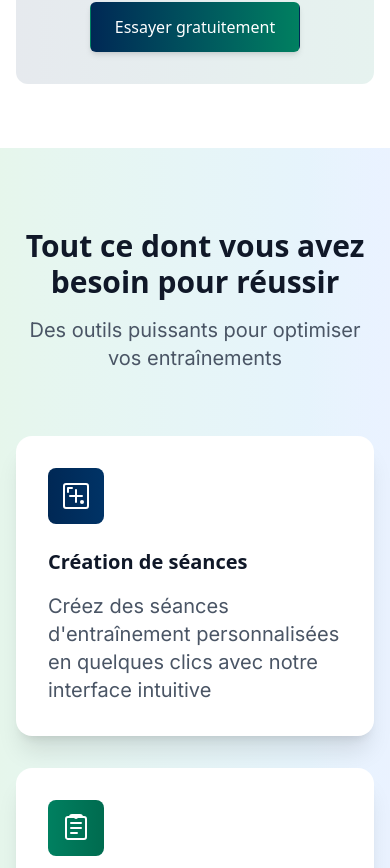
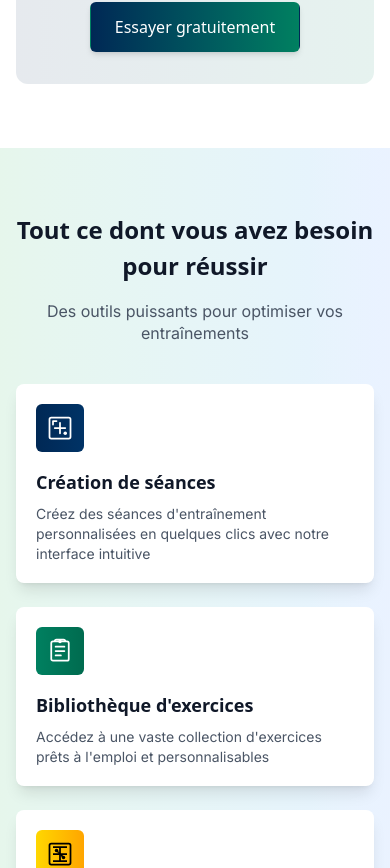
Before and after one commit to petaccia/coatch-heart, a Next.js app in the folder frontend/: page / in a window 390 px wide. Shown: the part 2421-3289 px from the top of the page. Built offline with nearby package versions, Linux system fonts and the light colour scheme.

Commit message:
refactor: apply utility classes to Features section for better mobile experience

```diff
--- a/frontend/src/components/sections/home/FeaturesSection.tsx
+++ b/frontend/src/components/sections/home/FeaturesSection.tsx
@@ -7,8 +7,8 @@ import {
 
 const FeaturesSection = () => {
   return (
-    <section className="py-20 gradient-hero">
-      <div className="max-w-7xl mx-auto px-4 sm:px-6 lg:px-8">
+    <section className="py-12 sm:py-16 md:py-20 gradient-hero">
+      <div className="max-w-7xl mx-auto px-4 sm:px-6 lg:px-8 mobile-container">
         <SectionTitle
           title="Tout ce dont vous avez besoin pour réussir"
           subtitle="Des outils puissants pour optimiser vos entraînements"
--- a/frontend/src/components/sections/home/features-components/FeatureCard.tsx
+++ b/frontend/src/components/sections/home/features-components/FeatureCard.tsx
@@ -18,20 +18,21 @@ const FeatureCard = ({ feature, index }: FeatureCardProps) => {
       transition={{ duration: 0.5, delay: index * 0.2 }}
       className="relative group"
     >
-      <div className="h-full bg-white rounded-2xl shadow-xl p-8 transition-transform duration-300 group-hover:-translate-y-2">
-        <div className={`w-14 h-14 rounded-lg bg-gradient-to-r ${feature.color} flex items-center justify-center mb-6`}>
+      <div className="h-full bg-white rounded-lg sm:rounded-2xl shadow-lg sm:shadow-xl p-5 sm:p-8 hover-shadow button-transition group-hover:-translate-y-2">
+        <div className={`w-12 h-12 sm:w-14 sm:h-14 rounded-md sm:rounded-lg bg-gradient-to-r ${feature.color} flex items-center justify-center mb-4 sm:mb-6 hover-scale-sm`}>
           <Image
             src={feature.icon}
             alt={feature.title}
-            width={32}
-            height={32}
+            width={28}
+            height={28}
+            sizes="(max-width: 640px) 28px, 32px"
             className="text-white"
           />
         </div>
-        <h3 className="text-xl font-semibold text-gray-900 mb-4">
+        <h3 className="text-lg sm:text-xl font-semibold text-gray-900 mb-2 sm:mb-4">
           {feature.title}
         </h3>
-        <p className="text-gray-600">
+        <p className="mobile-text text-gray-600">
           {feature.description}
         </p>
       </div>
--- a/frontend/src/components/sections/home/features-components/FeaturesGrid.tsx
+++ b/frontend/src/components/sections/home/features-components/FeaturesGrid.tsx
@@ -8,7 +8,7 @@ interface FeaturesGridProps {
 
 const FeaturesGrid = ({ features }: FeaturesGridProps) => {
   return (
-    <div className="grid grid-cols-1 gap-8 md:grid-cols-2 lg:grid-cols-3">
+    <div className="grid grid-cols-1 gap-6 sm:gap-8 md:grid-cols-2 lg:grid-cols-3">
       {features.map((feature, index) => (
         <FeatureCard
           key={feature.title}
--- a/frontend/src/components/sections/home/features-components/SectionTitle.tsx
+++ b/frontend/src/components/sections/home/features-components/SectionTitle.tsx
@@ -13,12 +13,12 @@ const SectionTitle = ({ title, subtitle }: SectionTitleProps) => {
       whileInView={{ opacity: 1, y: 0 }}
       viewport={{ once: true }}
       transition={{ duration: 0.8 }}
-      className="text-center mb-16"
+      className="text-center mb-10 sm:mb-16 mobile-text-center"
     >
-      <h2 className="text-3xl font-bold text-gray-900 sm:text-4xl">
+      <h2 className="mobile-title font-bold text-gray-900">
         {title}
       </h2>
-      <p className="mt-4 text-xl text-gray-600">
+      <p className="mt-3 sm:mt-4 mobile-subtitle text-gray-600">
         {subtitle}
       </p>
     </motion.div>
```
